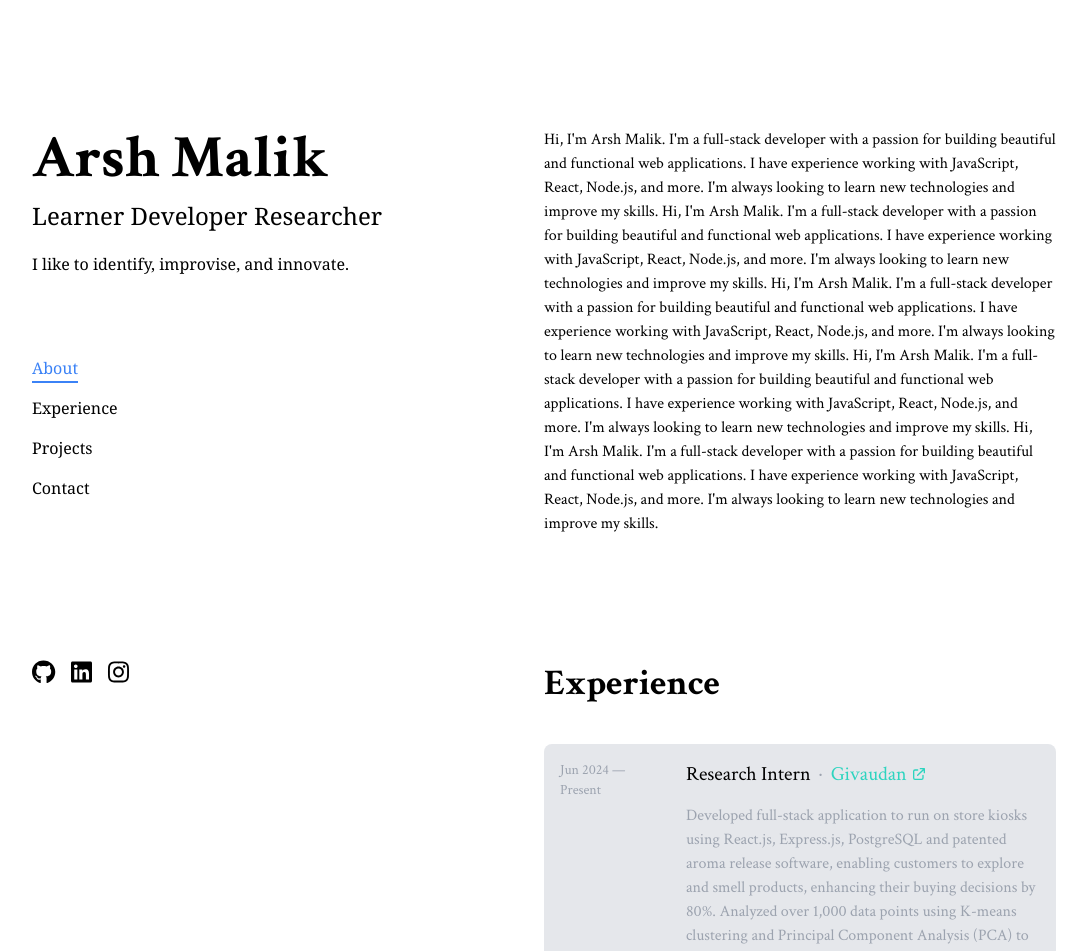
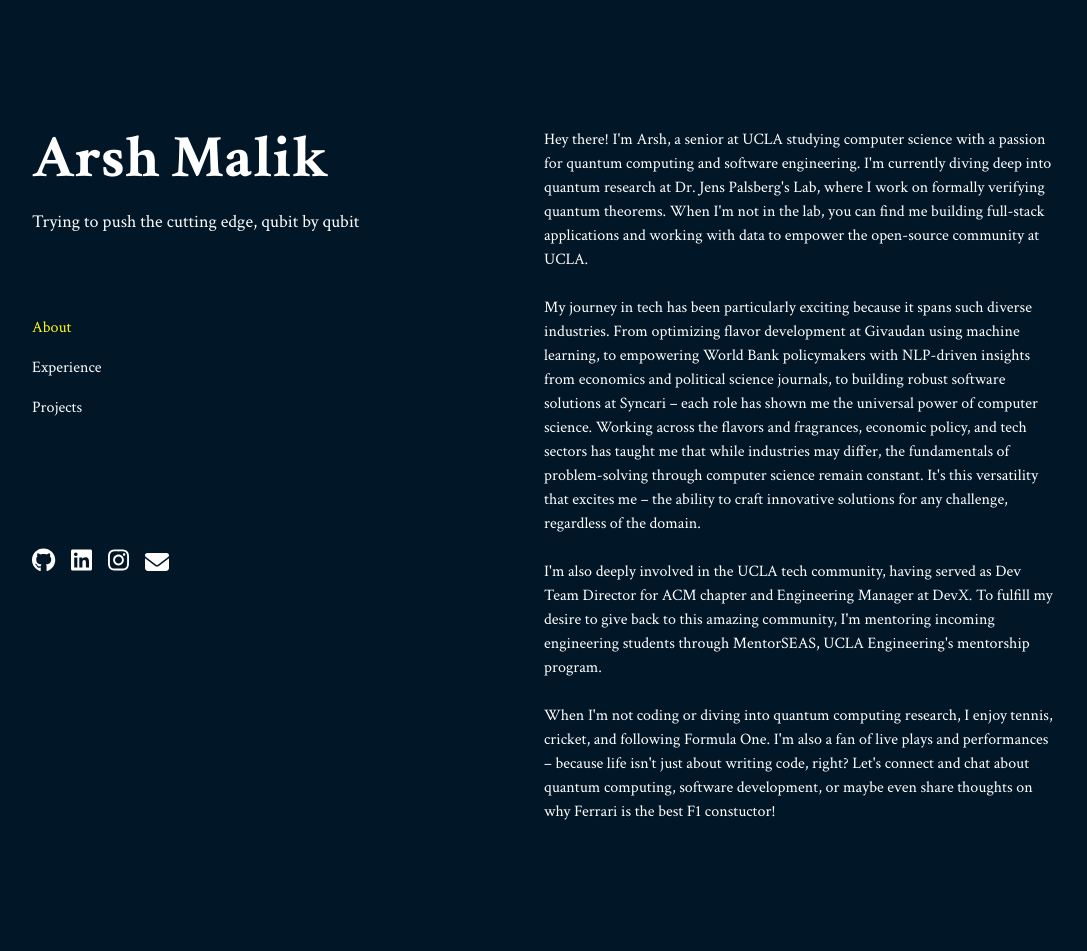
Before and after one commit to ArshMalik02/portfolio, a React (Create React App) app: page / in a window 1280 px wide. Shown: the top 951 px of the page, without its empty margins (96-1183 px from the left). Built offline with nearby package versions, Linux system fonts and the light colour scheme; a web font is replaced by a local one.

Commit message:
add experiences

```diff
--- a/src/components/ExperienceCard.js
+++ b/src/components/ExperienceCard.js
@@ -11,7 +11,7 @@
 }) => {
   const isProject = projectImage ? true : false;
   return (
-    <div className="grid grid-cols-4 gap-6 mb-6 bg-gray-200 p-4 rounded-lg">
+    <div className="grid grid-cols-4 gap-6 mb-6 p-4 rounded-lg">
       {/* Date Range Column */}
       <div
         className={`${
@@ -40,7 +40,7 @@
             {company && (
               <>
                 <span className="mx-2 text-gray-400">·</span>
-                <span className="text-teal-400 hover:text-teal-300">
+                <span className="text-custom-green hover:text-teal-300">
                   {companyUrl ? (
                     <a
                       href={companyUrl}
@@ -49,7 +49,7 @@
                       className="inline-flex items-center"
                     >
                       {company}
-                      <svg
+                      {/* <svg
                         className="w-4 h-4 ml-1"
                         fill="none"
                         stroke="currentColor"
@@ -62,7 +62,7 @@
                           strokeWidth={2}
                           d="M10 6H6a2 2 0 00-2 2v10a2 2 0 002 2h10a2 2 0 002-2v-4M14 4h6m0 0v6m0-6L10 14"
                         />
-                      </svg>
+                      </svg> */}
                     </a>
                   ) : (
                     company
--- a/src/components/LeftPanel.js
+++ b/src/components/LeftPanel.js
@@ -3,23 +3,24 @@
 import {
   faGithub,
   faLinkedin,
-  faInstagram,
+  faInstagram
 } from "@fortawesome/free-brands-svg-icons";
+import { faEnvelope } from "@fortawesome/free-solid-svg-icons";
 import useActiveSection from "../hooks/useActiveSection";
 
 const LeftPanel = () => {
-  const sectionIds = ["about", "experience", "projects", "contact"];
+  const sectionIds = ["about", "experience", "projects"];
   const activeSection = useActiveSection(sectionIds);
 
   return (
-    <div className="font-serif w-1/2 bg-white h-screen text-black flex flex-col fixed top-0">
+    <div className="font-crimson w-1/2 h-screen flex flex-col fixed top-0">
       <div className="text-left ml-32 mt-32">
         <h1 className="font-crimson font-bold sm:text-2xl lg:text-6xl">
           Arsh Malik
         </h1>
         {/* <h5 className="mt-5">Learner Developer Researcher</h5> */}
-        <h2 className="mt-3 text-2xl">Learner Developer Researcher</h2>
-        <p className="mt-5">I like to identify, improvise, and innovate.</p>
+        {/* <h2 className="mt-3 font-crimson text-2xl">Learner Developer Researcher</h2> */}
+        <p className="mt-5 text-lg">Trying to push the cutting edge, qubit by qubit</p>
         <nav className="mt-20">
           <ul>
             {sectionIds.map((section) => (
@@ -27,19 +28,19 @@
                 <a
                   href={`#${section}`}
                   className={`relative pb-1 ${
-                    activeSection === section ? "text-blue-500" : "text-black"
+                    activeSection === section ? "text-custom-green" : "text-white"
                   }`}
                 >
                   {section.charAt(0).toUpperCase() + section.slice(1)}
                   {activeSection === section && (
-                    <span className="absolute bottom-0 left-0 w-full h-0.5 bg-blue-500"></span>
+                    <span className="absolute bottom-0 left-0 w-full h-0.5 text-custom-green"></span>
                   )}
                 </a>
               </li>
             ))}
           </ul>
         </nav>
-        <div className="flex mt-40 space-x-4">
+        <div className="flex mt-32 space-x-4">
           <a
             href="https://github.com/ArshMalik02"
             target="_blank"
@@ -61,6 +62,10 @@
           >
             <FontAwesomeIcon icon={faInstagram} className="text-2xl" />
           </a>
+          {/* mailto */}
+          <a href="mailto:arshmalik02@gmail.com" className="text-2xl">
+            <FontAwesomeIcon icon={faEnvelope} />
+          </a>
         </div>
       </div>
     </div>
--- a/src/components/RightContent.js
+++ b/src/components/RightContent.js
@@ -8,27 +8,43 @@
   return (
     <div className="text-left font-crimson mt-32 overflow-y-auto mr-32">
       <section id="about" className="offset-anchor">
-        <p className="">
-          Hi, I'm Arsh Malik. I'm a full-stack developer with a passion for
-          building beautiful and functional web applications. I have experience
-          working with JavaScript, React, Node.js, and more. I'm always looking
-          to learn new technologies and improve my skills. Hi, I'm Arsh Malik.
-          I'm a full-stack developer with a passion for building beautiful and
-          functional web applications. I have experience working with
-          JavaScript, React, Node.js, and more. I'm always looking to learn new
-          technologies and improve my skills. Hi, I'm Arsh Malik. I'm a
-          full-stack developer with a passion for building beautiful and
-          functional web applications. I have experience working with
-          JavaScript, React, Node.js, and more. I'm always looking to learn new
-          technologies and improve my skills. Hi, I'm Arsh Malik. I'm a
-          full-stack developer with a passion for building beautiful and
-          functional web applications. I have experience working with
-          JavaScript, React, Node.js, and more. I'm always looking to learn new
-          technologies and improve my skills. Hi, I'm Arsh Malik. I'm a
-          full-stack developer with a passion for building beautiful and
-          functional web applications. I have experience working with
-          JavaScript, React, Node.js, and more. I'm always looking to learn new
-          technologies and improve my skills.
+        <p>
+          Hey there! I'm Arsh, a senior at UCLA studying computer science with a
+          passion for quantum computing and software engineering. I'm currently
+          diving deep into quantum research at Dr. Jens Palsberg's Lab, where I
+          work on formally verifying quantum theorems. When I'm not in the lab,
+          you can find me building full-stack applications and working with data
+          to empower the open-source community at UCLA.
+        </p>
+        <br />
+        <p>
+          My journey in tech has been particularly exciting because it spans
+          such diverse industries. From optimizing flavor development at
+          Givaudan using machine learning, to empowering World Bank policymakers
+          with NLP-driven insights from economics and political science
+          journals, to building robust software solutions at Syncari – each role
+          has shown me the universal power of computer science. Working across
+          the flavors and fragrances, economic policy, and tech sectors has
+          taught me that while industries may differ, the fundamentals of
+          problem-solving through computer science remain constant. It's this
+          versatility that excites me – the ability to craft innovative
+          solutions for any challenge, regardless of the domain.
+        </p>
+        <br />
+        <p>
+          I'm also deeply involved in the UCLA tech community, having served as
+          Dev Team Director for ACM chapter and Engineering Manager at DevX.
+          To fulfill my desire to give back to this amazing community, I'm mentoring incoming
+          engineering students through MentorSEAS, UCLA Engineering's mentorship
+          program.
+        </p>
+        <br />
+        <p>
+          When I'm not coding or diving into quantum computing research, I enjoy
+          tennis, cricket, and following Formula One. I'm also a fan of live
+          plays and performances – because life isn't just about writing code,
+          right? Let's connect and chat about quantum computing, software
+          development, or maybe even share thoughts on why Ferrari is the best F1 constuctor!
         </p>
       </section>
       <section id="experience" className="offset-anchor mt-32">
@@ -44,37 +60,9 @@
             companyUrl={experience.companyUrl}
           />
         ))}
-        <p className="mt-5">
-          Lorem ipsum dolor sit amet, consectetur adipiscing elit. Nullam nec
-          purus ut nunc ultricies aliquam. Nullam nec purus ut nunc ultricies
-          aliquam. Nullam nec purus ut nunc ultricies aliquam. Lorem ipsum dolor
-          sit amet, consectetur adipiscing elit. Nullam nec purus ut nunc
-          ultricies aliquam. Nullam nec purus ut nunc ultricies aliquam. Nullam
-          nec purus ut nunc ultricies aliquam. Lorem ipsum dolor sit amet,
-          consectetur adipiscing elit. Nullam nec purus ut nunc ultricies
-          aliquam. Nullam nec purus ut nunc ultricies aliquam. Nullam nec purus
-          ut nunc ultricies aliquam. Lorem ipsum dolor sit amet, consectetur
-          adipiscing elit. Nullam nec purus ut nunc ultricies aliquam. Nullam
-          nec purus ut nunc ultricies aliquam. Nullam nec purus ut nunc
-          ultricies aliquam. Lorem ipsum dolor sit amet, consectetur adipiscing
-          elit. Nullam nec purus ut nunc ultricies aliquam. Nullam nec purus ut
-          nunc ultricies aliquam. Nullam nec purus ut nunc ultricies aliquam.
-          Lorem ipsum dolor sit amet, consectetur adipiscing elit. Nullam nec
-          purus ut nunc ultricies aliquam. Nullam nec purus ut nunc ultricies
-          aliquam. Nullam nec purus ut nunc ultricies aliquam. Lorem ipsum dolor
-          sit amet, consectetur adipiscing elit. Nullam nec purus ut nunc
-          ultricies aliquam. Nullam nec purus ut nunc ultricies aliquam. Nullam
-          nec purus ut nunc ultricies aliquam. Lorem ipsum dolor sit amet,
-          consectetur adipiscing elit. Nullam nec purus ut nunc ultricies
-          aliquam. Nullam nec purus ut nunc ultricies aliquam. Nullam nec purus
-          ut nunc ultricies aliquam. Lorem ipsum dolor sit amet, consectetur
-          adipiscing elit. Nullam nec purus ut nunc ultricies aliquam. Nullam
-          nec purus ut nunc ultricies aliquam. Nullam nec purus ut nunc
-          ultricies aliquam.
-        </p>
       </section>
       <section id="projects" className="offset-anchor mt-32">
-      <h2 className="text-4xl font-crimson font-bold mb-10">Projects</h2>
+        <h2 className="text-4xl font-crimson font-bold mb-10">Projects</h2>
         {projectsData.map((project, index) => (
           <Card
             key={index}
--- a/src/data/experience.json
+++ b/src/data/experience.json
@@ -1,49 +1,35 @@
 [
+  {
+    "dateRange": "Jan 2024 — Present",
+    "title": "Undergraduate Researcher",
+    "company": "Palsberg's Lab, UCLA",
+    "companyUrl": "https://web.cs.ucla.edu/~palsberg/",
+    "description": "Verify quantum theorems using Coq for formal proof verification, successfully validating the paper \"Optimal Implementation of Quantum Gates with Two Controls\", enhancing the reliability of quantum computing research. Resolve technical issues with Coq code compilation, resulting in performance improvements and open-sourcing the project, hence increasing collaboration and knowledge sharing within the quantum computing community.",
+    "skills": ["Coq", "Quantum Computing", "Formal Verification"]
+  },
   {
     "dateRange": "Jun 2024 — Present",
     "title": "Research Intern",
     "company": "Givaudan",
     "companyUrl": "https://www.givaudan.com/",
     "description": "Developed full-stack application to run on store kiosks using React.js, Express.js, PostgreSQL and patented aroma release software, enabling customers to explore and smell products, enhancing their buying decisions by 80%. Analyzed over 1,000 data points using K-means clustering and Principal Component Analysis (PCA) to identify key similarities in plant-based protein substitutes. Built an integrated visualization tool using React.js, enabling inference of meaningful relationships from data, empowering flavor creation and product innovation.",
-    "skills": [
-      "React.js",
-      "Express.js",
-      "PostgreSQL",
-      "Data Analysis",
-      "K-means",
-      "PCA"
-    ]
+    "skills": ["React.js", "Express.js", "PostgreSQL", "Unsupervised Learning"]
   },
   {
     "dateRange": "Jun 2024 — Present",
     "title": "Mentor",
     "company": "UCLA Engineering MentorSEAS",
-    "companyUrl": "https://mentorship.seas.ucla.edu/",
+    "companyUrl": "https://www.linkedin.com/company/mentorseas",
     "description": "Mentor group of 10 incoming Samueli Engineering students, helping navigate school and professional opportunities. Organize campus tours, introduce students to engineering clubs and share industry recruitment resources. Collaborate with other groups to conduct activities such as scavenger hunts to foster teamwork and networking.",
     "skills": ["Mentoring", "Leadership", "Event Planning"]
-  },
-  {
-    "dateRange": "Jan 2024 — Present",
-    "title": "Undergraduate Researcher",
-    "company": "Palsberg's Lab, UCLA",
-    "companyUrl": "https://web.cs.ucla.edu/~palsberg/",
-    "description": "Verified quantum theorems using Coq for formal proof verification, successfully validating the paper \"Optimal Implementation of Quantum Gates with Two Controls,\" enhancing the reliability of quantum computing research. Resolved technical issues with Coq code compilation, resulting in performance improvements and open-sourcing the project, which increased collaboration and knowledge sharing within the quantum computing community.",
-    "skills": ["Coq", "Quantum Computing", "Formal Verification"]
   },
   {
     "dateRange": "Apr 2023 — Mar 2024",
     "title": "Dev Team Director",
     "company": "Association for Computing Machinery (ACM), UCLA",
     "companyUrl": "https://www.uclaacm.com/",
-    "description": "Led a 15-member developer team building full-stack application for a 1500+ member club, managing projects with GitHub, reviewing pull requests, and guiding system design. Taught the ACM intern cohort of 100 students, introducing them to ACM's tech stack. Implemented Search Engine Optimization (SEO) and app user analysis for the ACM website.",
-    "skills": [
-      "Next.js",
-      "TypeScript",
-      "Tailwind CSS",
-      "Node.js",
-      "Leadership",
-      "SEO"
-    ]
+    "description": "Led a 15-member developer team building software infrastructure for the largest tech community in Southern California, managing multiple projects, reviewing pull requests, and guiding system design. Trained the ACM intern cohort, introducing them to ACM's tech stack. Implemented Search Engine Optimization (SEO) and app user analysis for the ACM at UCLA website. Awarded The ACM Student Chapter Outstanding Website Award recognizing our efforts, standing out amongst 700 other chapters in the world.",
+    "skills": ["Next.js", "TypeScript", "Tailwind CSS", "Leadership", "SEO"]
   },
   {
     "dateRange": "Jun 2023 — Sep 2023",
@@ -51,21 +37,15 @@
     "company": "World Bank",
     "companyUrl": "https://www.worldbank.org/",
     "description": "Devised an 80% accurate n-grams model to classify over 5,000 articles using Python libraries such as scikit-learn, Pandas, and NumPy. Designed and implemented generative transformer models using PyTorch to provide automated summaries of political science and economics journal articles.",
-    "skills": ["Python", "scikit-learn", "Pandas", "NumPy", "PyTorch", "NLP"]
+    "skills": ["Python", "PyTorch", "Machine Learning", "NLP"]
   },
   {
     "dateRange": "Mar 2023 — Jun 2023",
     "title": "Engineering Manager",
     "company": "DevX, UCLA",
-    "companyUrl": "https://www.devxucla.com/",
+    "companyUrl": "https://www.ucladevx.com/",
     "description": "Managed a dedicated team of 10 developers, spearheading the development of a full-stack application using Next.js, TypeScript, and Firebase for a stealth startup. Introduced 'buddy programming' strategy and reviewed over 10,000 lines of code through pull requests.",
-    "skills": [
-      "Next.js",
-      "TypeScript",
-      "Firebase",
-      "Team Management",
-      "Code Review"
-    ]
+    "skills": ["Next.js", "TypeScript", "Firebase", "Team Management"]
   },
   {
     "dateRange": "Jun 2022 — Sep 2022",
--- a/src/styles/index.css
+++ b/src/styles/index.css
@@ -10,6 +10,8 @@
   margin: 0;
   height: 100vh;
   width: 100vw;
+  background-color: #011627;
+  color: white;
   font-family: -apple-system, BlinkMacSystemFont, 'Segoe UI', 'Roboto', 'Oxygen',
     'Ubuntu', 'Cantarell', 'Fira Sans', 'Droid Sans', 'Helvetica Neue',
     sans-serif;
--- a/tailwind.config.js
+++ b/tailwind.config.js
@@ -7,6 +7,10 @@
         'playfair': ["Playfair Display", "serif"],
         'crimson': ["Crimson Text", "serif"],
       },
+      colors: {
+        'custom-green': '#FFF714',
+        'custom-bg': '#282c34'
+      },
     },
   },
   plugins: [],
```
